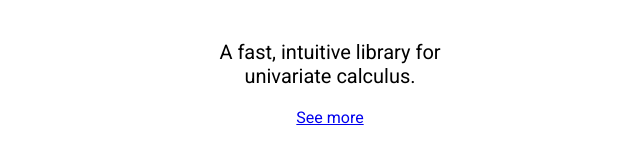
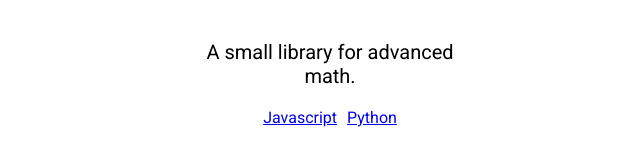
Before and after one commit to metadelta/metadelta.github.io, a plain HTML site: page index.html in a window 1280 px wide. Shown: the part 263-428 px from the top of the page, without its empty margins (310-950 px from the left). Drawn offline with Linux system fonts and the light colour scheme.

Commit message:
Update motto and links

```diff
--- a/index.html
+++ b/index.html
@@ -2,7 +2,7 @@
   <head>
     <title>metadelta</title>
     <meta charset="utf-8">
-    <meta name="description" content="A fast, intuitive C++ library for univariate calculus.">
+    <meta name="description" content="A small library for advanced math.">
     <meta name="author" content="Gerald Nash">
     <meta content="width=device-width,initial-scale=1,user-scalable=no" name="viewport">
     <link rel="icon" type="image/png" href="favicon.png">
@@ -21,8 +21,8 @@
     <div style="width: 300px; margin: 0 auto; margin-top: 200px; text-align: center;">
       <img src="assets/metadelta-logo-transparent.png" style="float: left;" width="60px" height="60px"/>
       <span style="font-size: 45px; margin: 0;"><b>metadelta</b></span>
-      <p style="margin-top: 50px;font-size: 20px;">A fast, intuitive library for univariate calculus.</p>
-      <p><a href="https://github.com/aunyks/metadelta-js">See more</a></p>
+      <p style="margin-top: 50px;font-size: 20px;">A small library for advanced math.</p>
+      <p><a href="https://github.com/aunyks/metadelta-js" style="margin-right: 10px;">Javascript</a><a href="https://github.com/aunyks/metadelta-py">Python</a></p>
     </div>
   </body>
 </html>
```
Also changed, not shown: 2 other files.
